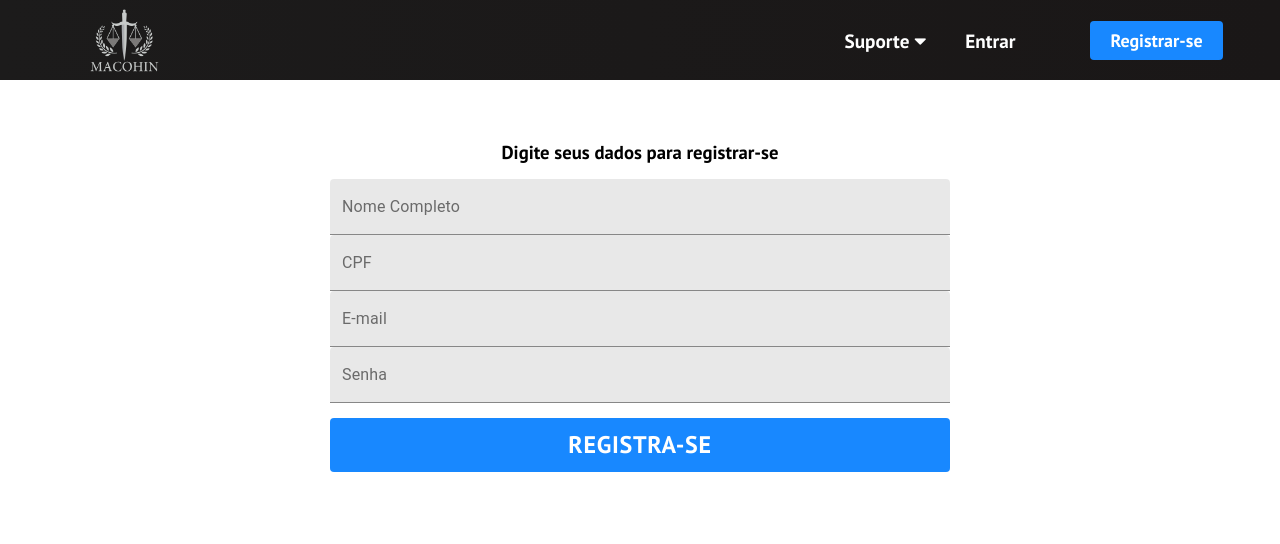
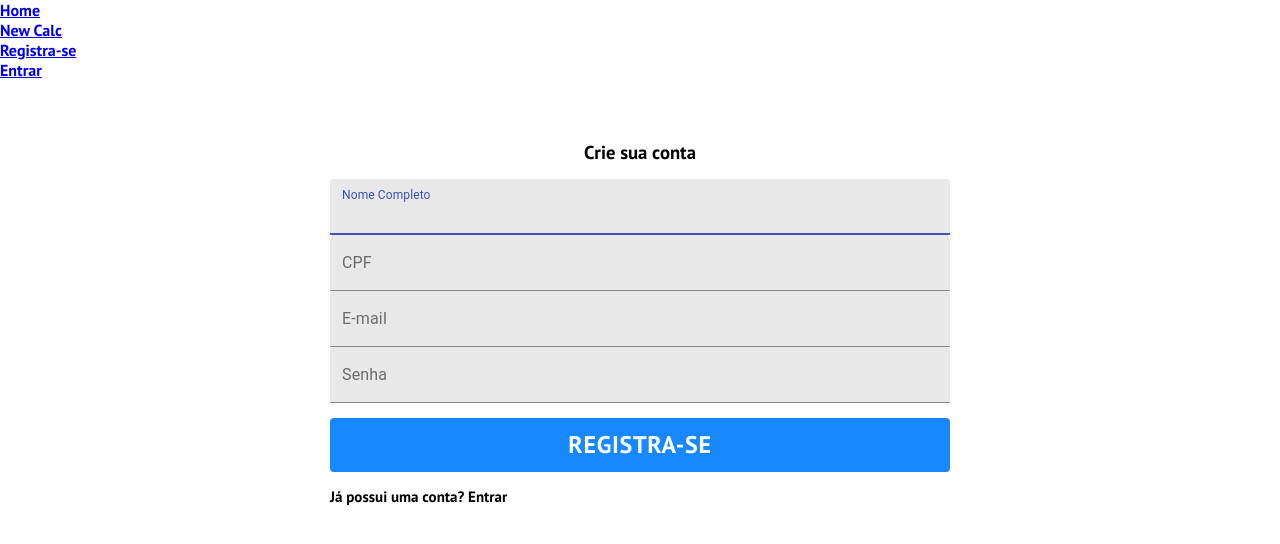
Before and after one commit to stkghost/calculo-contagem, a React (Create React App) app: page /register in a window 1280 px wide. Shown: the top 544 px of the page. Built offline with nearby package versions, Linux system fonts and the light colour scheme; no server answers.

Commit message:
26/10 a tarde

```diff
--- a/package.json
+++ b/package.json
@@ -5,6 +5,7 @@
   "dependencies": {
     "@firebase/auth": "^0.15.0",
     "@material-ui/core": "^4.11.0",
+    "@material-ui/icons": "^4.9.1",
     "@material-ui/pickers": "^3.2.10",
     "@testing-library/jest-dom": "^4.2.4",
     "@testing-library/react": "^9.3.2",
--- a/src/components/App.js
+++ b/src/components/App.js
@@ -1,7 +1,7 @@
 import React, {Component} from 'react'
 import {BrowserRouter, Switch, Route} from 'react-router-dom'
 import './App.css'
-import firebase from '../firebase.js'
+import firebase from '../firebase'
 import HomeScreen from './HomeScreen'
 import LoginScreen from './LoginScreen'
 import Header from './Header'
@@ -13,6 +13,7 @@ class App extends Component {
   state = {
     firebaseInitialized: false
   }
+
 
   componentDidMount() {
     firebase.isInitialized().then(resultado => {
@@ -27,9 +28,8 @@ class App extends Component {
         <Header/>
         <Switch>
           <Route exact path="/login" component={LoginScreen}/>
-          <Route exact path="/register" component={RegisterScreen}/>
-          <Route exact path="/home" component={HomeScreen}/>
-
+          <Route  path="/register" component={RegisterScreen}/>
+          <Route  path="/home" component={HomeScreen}/>
         </Switch>
       </BrowserRouter>
     ) : (
--- a/src/components/Header/Header.css
+++ b/src/components/Header/Header.css
@@ -154,3 +154,8 @@
       display: none;
     }
   }
+
+.icon-user {
+  background: #1888ff;
+  color: #fff
+}
--- a/src/components/Header/index.js
+++ b/src/components/Header/index.js
@@ -1,80 +1,51 @@
 import React, {useState}from 'react'
-import {Button} from '../Button'
-import {Link} from 'react-router-dom'
+import {Link, withRouter} from 'react-router-dom'
 import './Header.css'
-import Dropdown from '../Drowpdown'
+// import firebase from '../../firebase'
+import { Button } from '@material-ui/core'
 
 
-function Header() {
 
-    const [click, setClick] = useState(false)
-    const [dropdown, setDropdown] = useState(false)
+const Header = (props) => {
 
-    const handleClick = () => setClick(!click)
-    const closeMobileMenu = () => setClick(false)
+    const [userState, setUserState] = useState(null)
 
 
-        // const goToRegister = () => {
-
-        //    return <Route exact path='/' component={RegisterScreen} />
-        // }
-        // const goToLogin = () => {
-        //     return <Route exact path='/' component={LoginScreen} />
-        // }
+    const logout = () => {
+        console.log("User saiu")
+    }
 
 
-    const onMouseEnter = () => {
-        if (window.innerWidth < 960) {
-            setDropdown(false)
-        } else {
-            setDropdown(true)
-        }
+    let buttons;
+
+    if(userState != null){
+        buttons = (
+            <React.Fragment>
+                      <li><Button onClick={logout}>Sair</Button></li>
+                      <li><Button onClick={logout}>Sair</Button></li>
+            </React.Fragment>
+        )
+    }else {
+        buttons= (
+            <React.Fragment>
+                <li><Link to="/register">Registra-se</Link></li>
+                <li><Link to="/login">Entrar</Link></li>
+
+            </React.Fragment>
+        )
     }
 
-    const onMouseLeave = () => {
-        if (window.innerWidth < 960) {
-            setDropdown(false)
-        } else {
-            setDropdown(false)
-        }
-    }
-    return (
-        <>
-            <nav className="navbar">
-
-                    <Link to='https://macohin.com' className="logo">
-                        <img className="logo" src={require('../../asstes/macohin-branca.png')}>
-                        </img>
-                    </Link>
-
-                <div className="menu-icon" onClick={handleClick}>
-                    <i className={click ? 'fas fa-times' : 'fas fa-bars'}></i>
-                </div>
-                <ul className={click ? 'nav-menu active' : 'nav-menu'}>
-                    <li className='nav-item'
-                        onMouseEnter={onMouseEnter}
-                        onMouseLeave={onMouseLeave}
-                    >
-                        <Link to='/services' className='nav-links' onClick={closeMobileMenu}>
-                            Suporte <i className='fas fa-caret-down' />
-                        </Link>
-                        {dropdown && <Dropdown />}
-                    </li>
-                    <li className='nav-item'>
-                        <Link to='/login' className='nav-links' onClick={closeMobileMenu}>
-                            Entrar
-                        </Link>
-                    </li>
-                    <li className='nav-item'>
-                        <Link to='/register' className='nav-links-mobile' onClick={closeMobileMenu}>
-                            Registar-se
-                        </Link>
-
-                    </li>
-                </ul>
-                <Button />
-            </nav>
-        </>
+    return(
+        <nav>
+            <ul>
+                <li><Link to="/home">Home</Link></li>
+            </ul>
+            <ul>
+                <li><Link to="/create">New Calc</Link></li>
+                {buttons}
+            </ul>
+        </nav>
     )
 }
-export default Header
+
+export default withRouter(Header)
--- a/src/components/LoginScreen/index.js
+++ b/src/components/LoginScreen/index.js
@@ -13,43 +13,43 @@ class LoginScreen extends Component {
             password: ''
         }
 
-        this.entrar = this.entrar.bind(this)
-        this.login = this.login.bind(this)
+        this.entrar = this.entrar.bind(this);
+        this.login = this.login.bind(this);
+  }
 
+  componentDidMount(){
+    //Verificar se tem algum usuario logado!
+    if(firebase.getCurrent()){
+      return this.props.history.replace('home');
+    }
   }
 
   entrar(e){
+    e.preventDefault();
 
-        e.preventDefaul()
-        this.login()
-    }
-
-    componentDidMount(){
-        //verificar se tem algum user logado
-        if(firebase.getCurrent()){
-            return this.props.history.replace('/home')
-        }
+    this.login();
   }
 
   login = async () => {
-
-        const {email, password} = this.state
+    const {email, password} = this.state;
 
     try{
+
       await firebase.login(email, password)
-            .catch((error) => {
-                if(error.code === 'auth/user-not-found') {
-                    alert('Este usuario não existe!')
-                }else {
-                    alert('Codigo de erro:' + error.code)
-                    return null
+      .catch((error)=>{
+        if(error.code === 'auth/user-not-found'){
+          alert('Este usuario não existe!');
+        }else{
+          alert('Codigo de erro:' + error.code);
+          return null;
         }
-            })
-            this.props.history.replace('/home')
+      });
+      this.props.history.replace('/home');
 
     }catch(error){
-            alert(error.massage)
+      alert(error.message);
     }
+
   }
 
     render() {
@@ -57,7 +57,7 @@ class LoginScreen extends Component {
             <div>
                 <form onSubmit={this.entrar} id="login">
                     <h3>Digite seu E-mail e Senha</h3>
-                    <input
+                    {/* <input
                     className="form-input"
                     autoComplete="off"
                     value={this.state.email}
@@ -68,8 +68,8 @@ class LoginScreen extends Component {
                     autoComplete="off"
                     value={this.state.password}
                     onChange={(e) => this.setState({password: e.target.value})}
-                    />
-                    {/* <TextField
+                    /> */}
+                    <TextField
                         className="form-input"
                         id="filled-primary"
                         label="E-mail"
@@ -90,8 +90,9 @@ class LoginScreen extends Component {
                         autoComplete="off"
                         value={this.state.password}
                         onChange={(e) => this.setState({password: e.target.value})}
-                    /> */}
-                    <Button type="submit"> Entrar</Button>
+                    />
+                    {/* <button type="submit" >Entrar</button> */}
+                    <Button type="submit" > Entrar</Button>
 
                     <div className="form-links">
                         <Link to="/register">Não possui uma conta? Registrar-se</Link>
--- a/src/components/RegisterScreen/Register.css
+++ b/src/components/RegisterScreen/Register.css
@@ -44,3 +44,9 @@ form#login a{
     align-items: center;
     color: #000000;
 }
+.possui-conta {
+    display: flex;
+    flex-direction: row;
+    align-items: start;
+    justify-content: space-between;
+}
--- a/src/components/RegisterScreen/index.js
+++ b/src/components/RegisterScreen/index.js
@@ -1,29 +1,67 @@
 import React, {Component} from 'react'
+import {withRouter, Link} from 'react-router-dom'
 import { TextField, Button } from '@material-ui/core'
-import { makeStyles } from '@material-ui/core/styles';
 import './Register.css'
+import firebase from '../../firebase'
 
-export default class RegisterScreen extends Component{
+class RegisterScreen extends Component{
 
+    constructor(props){
+        super(props)
+        this.state = {
+            email: '',
+            password: '',
+            cpf: '',
+            name: '',
+        }
+        this.register = this.register.bind(this);
+        this.onRegister = this.onRegister.bind(this);
+
+    }
+
+    register(e){
+        e.preventdefault()
+
+        this.onRegister();
+    }
+
+    onRegister = async() => {
+        try{
+            const { name, email, password} = this.state
+
+            await firebase.register(name, email, password)
+            this.props.history.replace('/home')
+        }catch(error){
+            alert(error.messege)
+        }
+    }
     render() {
         return(
             <div>
-
-                <form  id="login">
-                <h3>Digite seus dados para registrar-se</h3>
+                <form  id="login" onSubmit={this.register}>
+                <h3>Crie sua conta</h3>
                     <TextField
                         className="form-input"
+                        type="Name"
                         id="filled-primary"
                         label="Nome Completo"
                         variant="filled"
                         color="primary"
+                        autoFocus
+                        autoComplete="off"
+                        value={this.state.name}
+                        onChange={(e) => this.setState({name: e.target.value})}
                     />
                     <TextField
                         className="form-input"
                         id="filled-primary"
                         label="CPF"
+                        type="Number"
                         variant="filled"
                         color="primary"
+                        autoComplete="off"
+                        value={this.state.cpf}
+                        onChange={(e) => this.setState({cpf: e.target.value})}
                     />
                     <TextField
                         className="form-input"
@@ -32,6 +70,9 @@ export default class RegisterScreen extends Component{
                         type="Email"
                         variant="filled"
                         color="primary"
+                        autoComplete="off"
+                        value={this.state.email}
+                        onChange={(e) => this.setState({email: e.target.value})}
                     />
                     <TextField
                         className="form-input"
@@ -40,11 +81,17 @@ export default class RegisterScreen extends Component{
                         type="Password"
                         variant="filled"
                         color="primary"
+                        autoComplete="off"
+                        value={this.state.password}
+                        onChange={(e) => this.setState({password: e.target.value})}
                     />
-                    <Button type="submit"> Registra-se</Button>
+                    <Button type="submit" > Registra-se</Button>
 
+                    <Link to="/login" className="possui-conta">Já possui uma conta? Entrar</Link>
                 </form>
             </div>
         )
     }
 }
+
+export default withRouter(RegisterScreen)
--- a/src/firebase.js
+++ b/src/firebase.js
@@ -1,6 +1,7 @@
 import app from 'firebase/app'; ////import firebase.app
 import 'firebase/database' //import firebase.database
 import 'firebase/auth'; //import firebase.auth
+
 
 
     //configurações do Firebase
@@ -24,15 +25,19 @@ class Firebase {
         app.initializeApp(firebaseConfig);
 
         this.app = app.database()
+        this.auth = app.auth()
     }
     //metodo login recebe login e password
     //retorna o metódo signInWithEmailAndPassword recebendo o e-mail e password
-    login(email, password) {
-        return app.auth().signInWithEmailAndPassword(email, password)
+    async login(email, password) {
+        const user = await app.auth().signInWithEmailAndPassword(email, password).catch(err => {
+            console.log(err)
+        })
+        return user
     }
 
     //metodo register para receber dados pessoais e criar usuário com email e password
-    async register(nome, email, password, cpf) {
+    async register(name, email, password) {
         await app.auth().createUserWithEmailAndPassword(email, password)
 
         //pegar o id do usuário para referenciar no banco de dados
@@ -40,11 +45,9 @@ class Firebase {
 
         //retornar um novo usuário na database
         return app.database().ref('usuarios').child(uid).set({
-            nome: nome
+            name: name,
         })
-
     }
-
     //função para verificar se o user está logado ou não
     isInitialized(){
         return new Promise(resolve => {
@@ -54,6 +57,16 @@ class Firebase {
     getCurrent(){
         return app.auth().currentUser && app.auth().currentUser.email
     }
+
+    async logout(){
+        await app.auth().signOut().catch(err => {
+            console.log(err)
+        })
+    }
+
+
 }
 
+
+
 export default new Firebase()
```
Also changed, not shown: 1 other file (tests, documents, lock files or other folders). Lines whose indentation alone changed are shown as unchanged.
